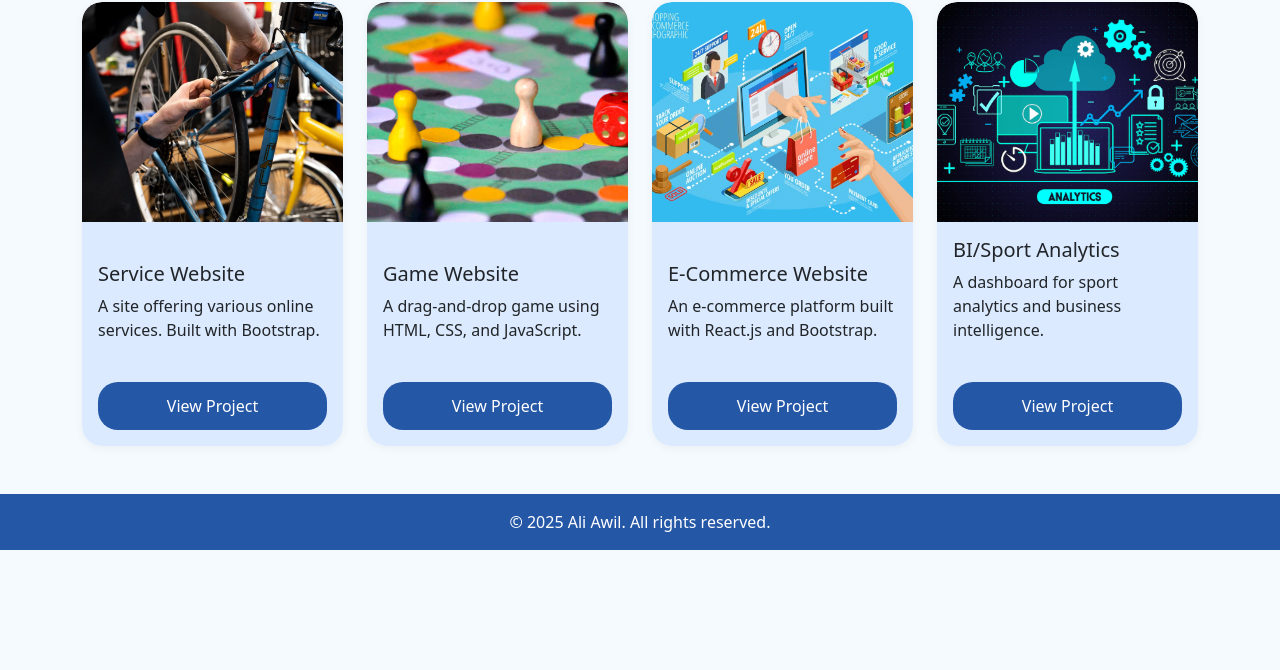
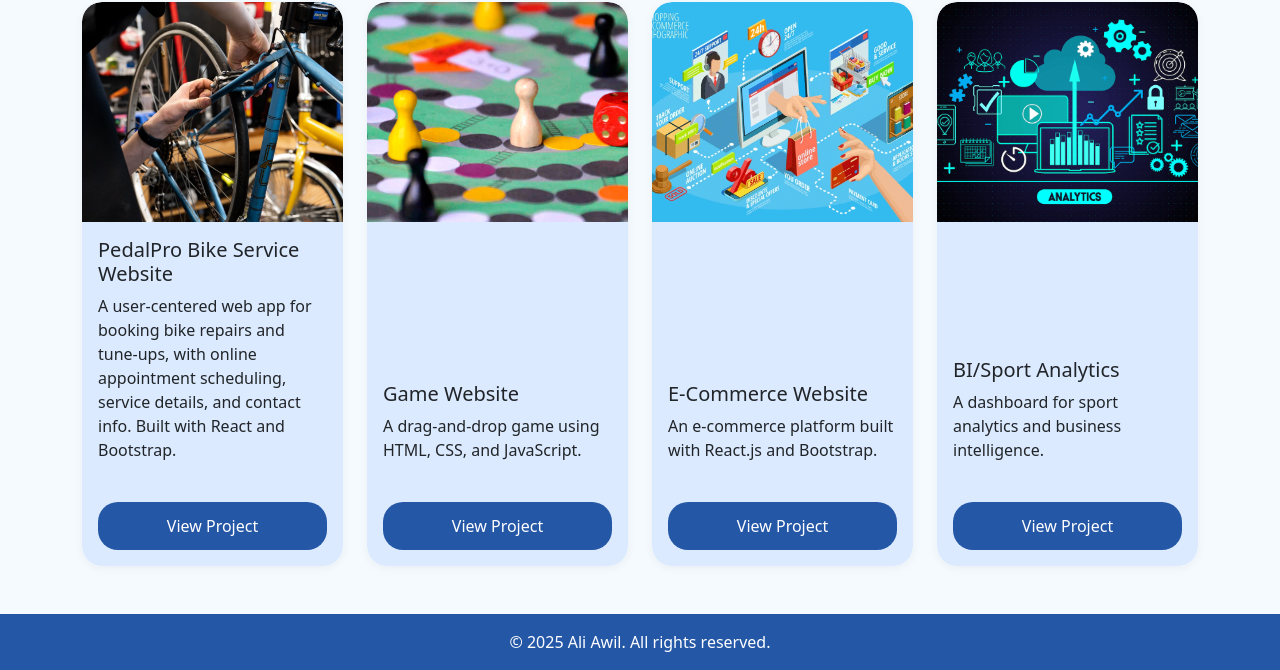
Before and after one commit to AliAdenAwil/portfolio, a plain HTML site: page index.html in a window 1280 px wide. Shown: the part 419-1089 px from the top of the page. Before the commit the page ends 969 px from the top, so only its background shows below. Drawn offline with nearby package versions, Linux system fonts and the light colour scheme.

Commit message:
added the link to bike site

```diff
--- a/index.html
+++ b/index.html
@@ -54,9 +54,9 @@
         <div class="card project-card h-100">
           <img src="images/service.jpg" class="card-img-top" alt="Service Site">
           <div class="card-body">
-            <h5 class="card-title">Service Website</h5>
-            <p class="card-text">A site offering various online services. Built with Bootstrap.</p>
-            <a href="coming-soon.html" class="btn btn-purple w-100">View Project</a>
+            <h5 class="card-title">PedalPro Bike Service Website</h5>
+            <p class="card-text">        A user-centered web app for booking bike repairs and tune-ups, with online appointment scheduling, service details, and contact info. Built with React and Bootstrap.</p>
+            <a href="https://pedalpro-bike-service.netlify.app/" class="btn btn-purple w-100">View Project</a>
           </div>
         </div>
       </div>
```
